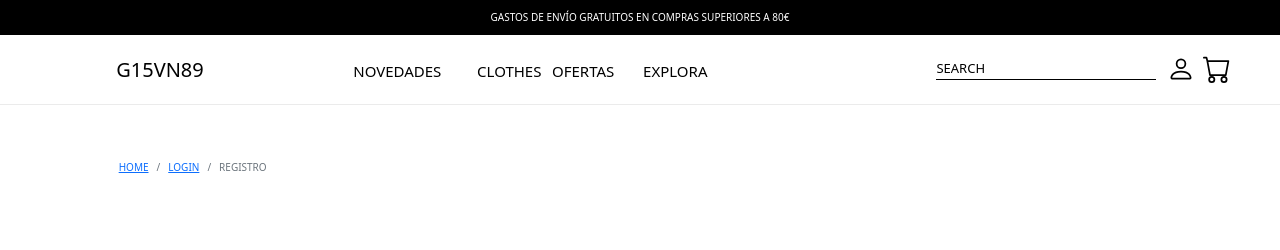
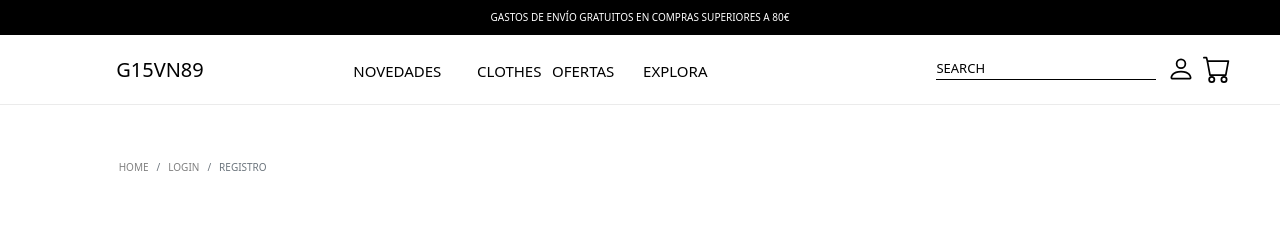
Before and after one commit to NuriaVillaronga/Gestion-Repository, a React (Create React App) app: page /register in a window 1280 px wide. Shown: the top 250 px of the page. Built offline with nearby package versions, Linux system fonts and the light colour scheme.

Commit message:
add breadcrumb

```diff
--- a/src/App.css
+++ b/src/App.css
@@ -211,6 +211,16 @@ button#dropdown-toggle-user.dropdown-toggle.btn.btn-primary::after {
 .container-specific-content {
   margin-top: 80px !important;
   margin-bottom: 130px;
+}
+.breadcrumb-active a {
+  color: grey !important;
+}
+.breadcrumb-link a {
+  text-decoration: none !important;
+  color: grey;
+}
+.breadcrumb-link a:hover {
+  color: rgb(46, 46, 46);
 }
 
 
--- a/src/components/Login/Login.jsx
+++ b/src/components/Login/Login.jsx
@@ -8,8 +8,8 @@ function Login() {
   return (<div className="row">
               <div className='col-12 container-breadcrumb'>
                   <Breadcrumb>
-                        <Breadcrumb.Item href="/">HOME</Breadcrumb.Item>
-                        <Breadcrumb.Item active>LOGIN</Breadcrumb.Item>
+                      <Breadcrumb.Item href="/" className='breadcrumb-link'>HOME</Breadcrumb.Item>
+                      <Breadcrumb.Item active className='breadcrumb-active'>LOGIN</Breadcrumb.Item>
                   </Breadcrumb>
               </div>
               <div className='col-12 container-specific-content'>
--- a/src/components/Order/Pedidos.js
+++ b/src/components/Order/Pedidos.js
@@ -7,9 +7,9 @@ function Pedidos() {
   return (<div className="row">
                 <div className='col-12 container-breadcrumb'>
                     <Breadcrumb>
-                        <Breadcrumb.Item href="/">HOME</Breadcrumb.Item>
-                        <Breadcrumb.Item href="/login">LOGIN</Breadcrumb.Item>
-                        <Breadcrumb.Item active>PEDIDOS</Breadcrumb.Item>
+                        <Breadcrumb.Item href="/" className='breadcrumb-link'>HOME</Breadcrumb.Item>
+                        <Breadcrumb.Item href="/login" className='breadcrumb-link'>LOGIN</Breadcrumb.Item>
+                        <Breadcrumb.Item active className='breadcrumb-active'>PEDIDOS</Breadcrumb.Item>
                     </Breadcrumb>
                 </div>
                 <div className="col-12 container-specific-content">
--- a/src/components/Register/Register.jsx
+++ b/src/components/Register/Register.jsx
@@ -11,9 +11,9 @@ function Register() {
   return (<div className="row">
                 <div className='col-12 container-breadcrumb'>
                     <Breadcrumb>
-                        <Breadcrumb.Item href="/">HOME</Breadcrumb.Item>
-                        <Breadcrumb.Item href="/login">LOGIN</Breadcrumb.Item>
-                        <Breadcrumb.Item active>REGISTRO</Breadcrumb.Item>
+                        <Breadcrumb.Item href="/" className='breadcrumb-link'>HOME</Breadcrumb.Item>
+                        <Breadcrumb.Item href="/login" className='breadcrumb-link'>LOGIN</Breadcrumb.Item>
+                        <Breadcrumb.Item active className='breadcrumb-active'>REGISTRO</Breadcrumb.Item>
                     </Breadcrumb>
                 </div>
                 <div className="col-12 container-specific-content">
--- a/src/components/ResetPassword/ResetPassword.jsx
+++ b/src/components/ResetPassword/ResetPassword.jsx
@@ -15,9 +15,9 @@ function ResetPassword() {
             <div className="row">
                 <div className='col-12 container-breadcrumb'>
                     <Breadcrumb>
-                        <Breadcrumb.Item href="/">HOME</Breadcrumb.Item>
-                        <Breadcrumb.Item href="/login">LOGIN</Breadcrumb.Item>
-                        <Breadcrumb.Item active>CONTRASEÑA</Breadcrumb.Item>
+                        <Breadcrumb.Item href="/" className='breadcrumb-link'>HOME</Breadcrumb.Item>
+                        <Breadcrumb.Item href="/login" className='breadcrumb-link'>LOGIN</Breadcrumb.Item>
+                        <Breadcrumb.Item active className='breadcrumb-active'>CONTRASEÑA</Breadcrumb.Item>
                     </Breadcrumb>
                 </div>
                 <div className='col-12 container-specific-content'>
```
Lines whose indentation alone changed are shown as unchanged.
